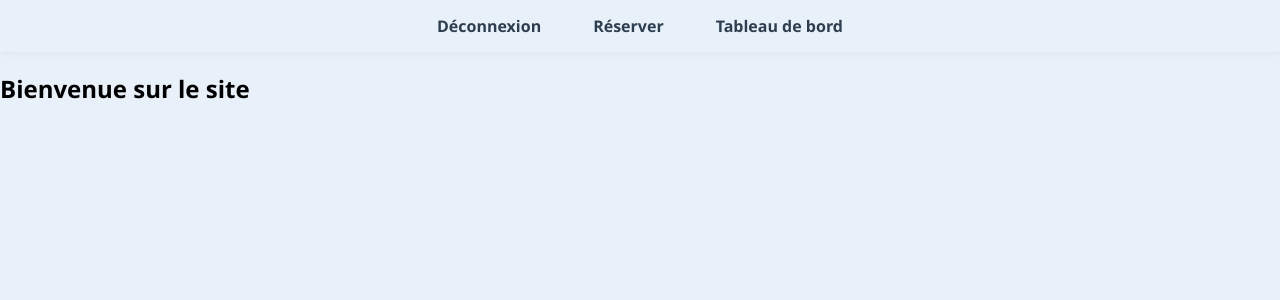
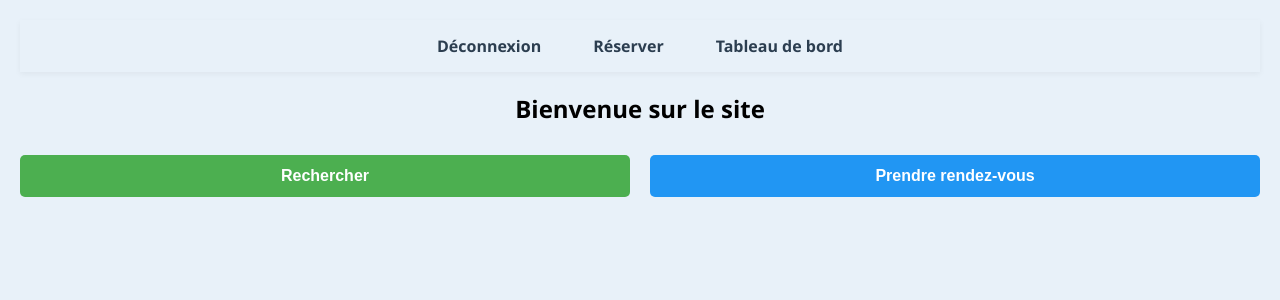
Before and after one commit to dadafax/HSV, a React app: page /DashboardPage in a window 1280 px wide. Shown: the top 300 px of the page. Built offline with nearby package versions, Linux system fonts and the light colour scheme.

Commit message:
page d'accueil

```diff
--- a/server.js
+++ b/server.js
@@ -2,6 +2,7 @@ const express = require('express');
 const cors = require('cors');
 const connectDB = require('./db');
 const authRoutes = require('./src/routes/auth');
+const medecinRoutes = require('./src/routes/medecins');
 
 const app = express();
 
@@ -14,6 +15,7 @@ app.use(express.json());
 
 // Routes
 app.use('/api/auth', authRoutes);
+app.use('/api/medecins', medecinRoutes);
 
 const PORT = process.env.PORT || 5000;
 app.listen(PORT, () => {
--- a/src/App.css
+++ b/src/App.css
@@ -247,3 +247,39 @@ nav a.active {
     padding: 15px;
   }
 }
+
+.dashboard-container {
+    padding: 20px;
+    text-align: center;
+}
+
+.button-container {
+    display: flex;
+    gap: 20px;
+    justify-content: center;
+    margin-top: 30px;
+}
+
+.search-button, .appointment-button {
+    padding: 12px 24px;
+    border: none;
+    border-radius: 5px;
+    font-size: 16px;
+    cursor: pointer;
+    transition: all 0.3s ease;
+}
+
+.search-button {
+    background-color: #4CAF50;
+    color: white;
+}
+
+.appointment-button {
+    background-color: #2196F3;
+    color: white;
+}
+
+.search-button:hover, .appointment-button:hover {
+    transform: translateY(-2px);
+    box-shadow: 0 4px 8px rgba(0, 0, 0, 0.2);
+}
--- a/src/App.js
+++ b/src/App.js
@@ -4,6 +4,7 @@ import MainMenu from "./components/MainMenu";
 import LoginPage from "./Auth/LoginPage";
 import RegisterPage from "./Auth/RegisterPage";
 import DashboardPage from './pages/DashboardPage';
+import MedecinProfile from './pages/MedecinProfile';
 import './App.css';
 
 function App() {
@@ -14,6 +15,7 @@ function App() {
         <Route path="/login" element={<LoginPage />} />
         <Route path="/register" element={<RegisterPage />} />
         <Route path="/DashboardPage" element={<DashboardPage />} />
+        <Route path="/medecin/:id" element={<MedecinProfile />} />
       </Routes>
     </Router>
   );
--- a/src/pages/DashboardPage.js
+++ b/src/pages/DashboardPage.js
@@ -1,13 +1,19 @@
 import React from "react";
 import NavBar from "../NavBar";
 
-
-
 const DashboardPage = () => {
     return (
-        <div>
+        <div className="dashboard-container">
             <NavBar/>
             <h2>Bienvenue sur le site</h2>
+            <div className="button-container">
+                <button className="search-button">
+                    Rechercher
+                </button>
+                <button className="appointment-button">
+                    Prendre rendez-vous
+                </button>
+            </div>
         </div>
     );
 }
--- /dev/null
+++ b/src/pages/MedecinProfile.js
@@ -0,0 +1,41 @@
+import React, { useEffect, useState } from "react";
+import { useParams } from "react-router-dom";
+import axios from "axios";
+
+const MedecinProfile = () => {
+    const { id } = useParams();
+    const [medecin, setMedecin] = useState(null);
+    const [error, setError] = useState("");
+    const [loading, setLoading] = useState(true);
+
+    useEffect(() => {
+        const fetchMedecin = async () => {
+            try {
+                const res = await axios.get(`http://localhost:5000/api/medecins/${id}`);
+                setMedecin(res.data);
+            } catch (err) {
+                setError("Médecin non trouvé.");
+            } finally {
+                setLoading(false);
+            }
+        };
+        fetchMedecin();
+    }, [id]);
+
+    if (loading) return <div style={{textAlign: 'center', marginTop: '40px'}}>Chargement...</div>;
+    if (error) return <div style={{color: 'red', textAlign: 'center', marginTop: '40px'}}>{error}</div>;
+    if (!medecin) return null;
+
+    return (
+        <div className="login-container">
+            <h1>Profil du Médecin</h1>
+            <div className="group"><b>Nom :</b> {medecin.nom}</div>
+            <div className="group"><b>Prénom :</b> {medecin.prenom}</div>
+            <div className="group"><b>Email :</b> {medecin.email}</div>
+            <div className="group"><b>Rôle :</b> {medecin.role}</div>
+            <div className="group"><b>Date de création :</b> {new Date(medecin.dateCreation).toLocaleString()}</div>
+        </div>
+    );
+};
+
+export default MedecinProfile;
```
Also changed, not shown: src/routes/medecins.js (added, +39 -0 lines), db.js (line endings or trailing spaces).
